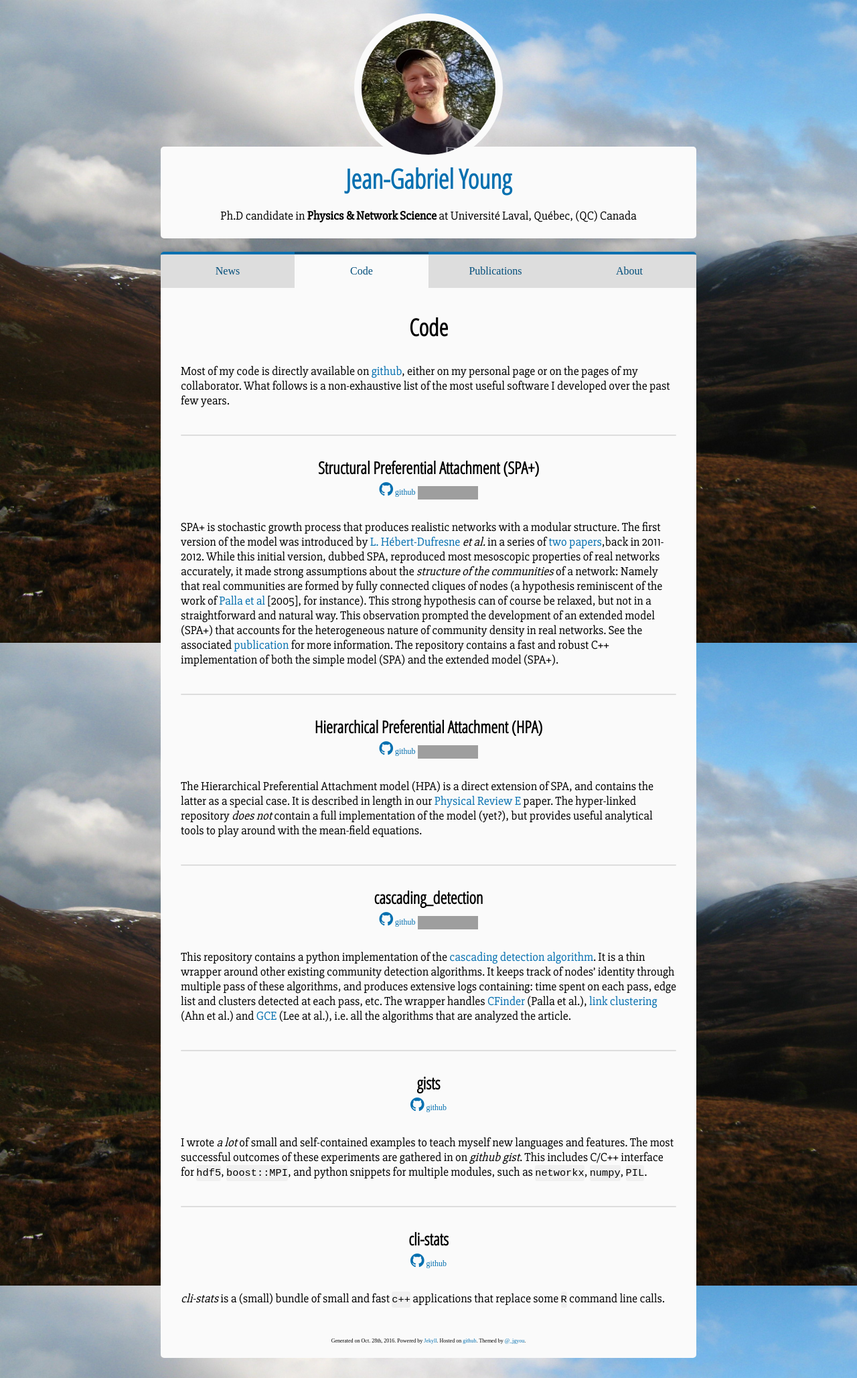
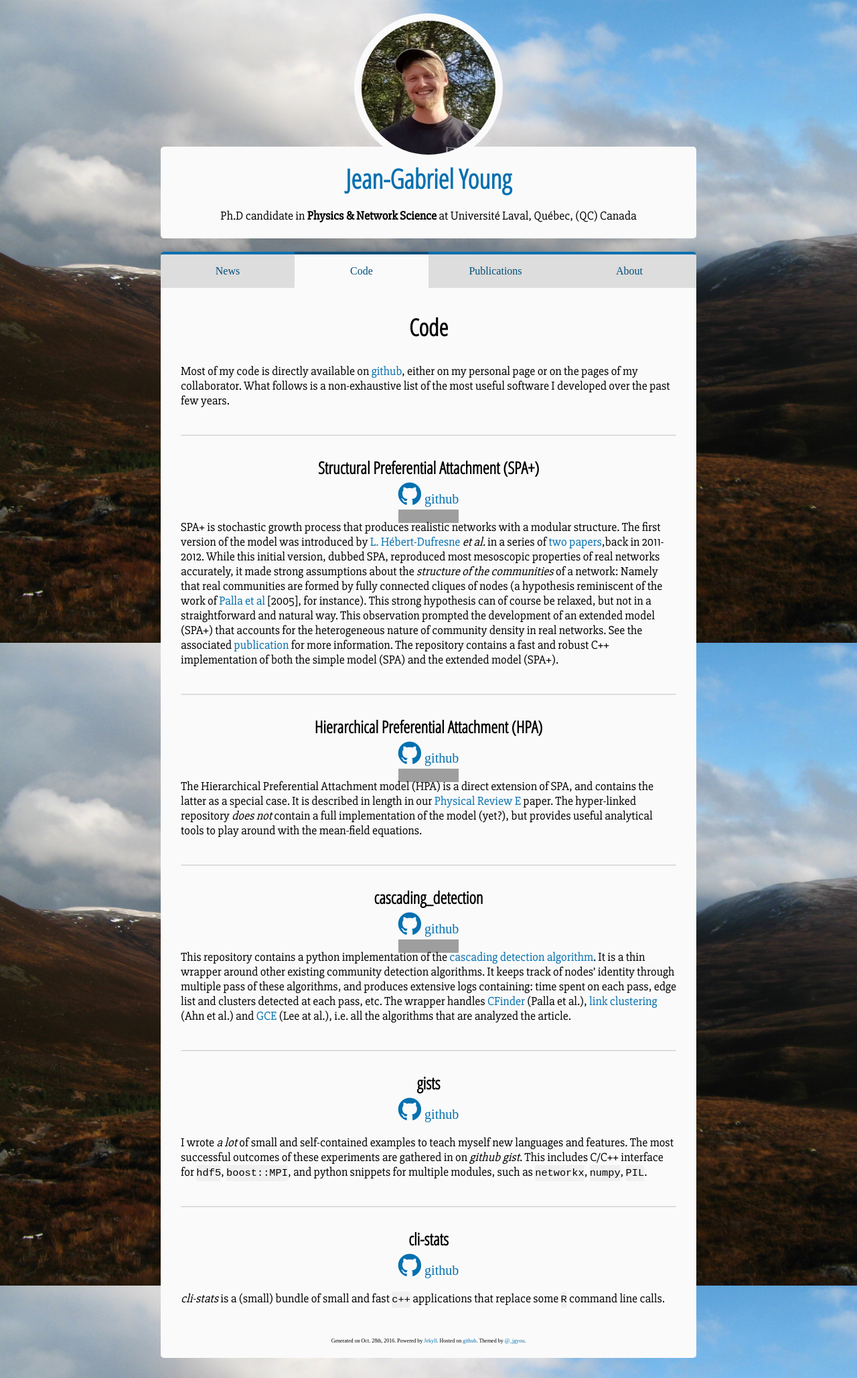
Before and after one commit to jg-you/jg-you.github.io, a Jekyll site: the page built from code.md, in a window 1280 px wide. Shown: the whole page at 67% size. Built offline with Jekyll 4.4.1, drawn with Linux system fonts in a browser that asks for light colours; comment, search, counter and statistics services are not loaded; grey boxes are pictures that could not be loaded.

Commit message:
Code glyphs

```diff
--- a/_config.yml
+++ b/_config.yml
@@ -21,6 +21,7 @@ baseurl: "" # the subpath of your site, e.g. /blog
 url: "http://www.jgyoung.ca" # the base hostname & protocol for your site
 twitter_username: _jgyou
 github_username:  jg-you
+include: ['crm2016']
 
 # Build settings
 markdown: kramdown
--- a/code.md
+++ b/code.md
@@ -13,7 +13,7 @@ What follows is a non-exhaustive list of the most useful software I developed ov
 ### Structural Preferential Attachment (SPA+)
 
 <div class="code-links">
-<a href="https://github.com/spa-networks/spa/"><i class="fa fa-github fa-2x" aria-hidden="true"></i> github</a>
+<a href="https://github.com/spa-networks/spa/"><i class="fa fa-github fa-2x" aria-hidden="true"></i> github</a><br/>
 <a href="http://dx.doi.org/10.5281/zenodo.47775"><img src="https://zenodo.org/badge/doi/10.5281/zenodo.47775.svg" alt="10.5281/zenodo.47775"></a>
 </div>
 
@@ -31,7 +31,7 @@ The repository contains a fast and robust C++ implementation of both the simple
 
 ### Hierarchical Preferential Attachment (HPA)
 <div class="code-links">
-<a href="https://github.com/spa-networks/hpa/"><i class="fa fa-github fa-2x" aria-hidden="true"></i> github</a>
+<a href="https://github.com/spa-networks/hpa/"><i class="fa fa-github fa-2x" aria-hidden="true"></i> github</a><br/>
 <a href="http://dx.doi.org/10.5281/zenodo.47369"><img src="https://zenodo.org/badge/doi/10.5281/zenodo.47369.svg" alt="10.5281/zenodo.47369"></a>
 </div>
 The Hierarchical Preferential Attachment model (HPA) is a direct extension of SPA, and contains the latter as a special case.
@@ -43,7 +43,7 @@ The hyper-linked repository _does not_ contain a full implementation of the mode
 ### cascading_detection
 
 <div class="code-links">
-<a href="https://github.com/jg-you/cascading_detection"><i class="fa fa-github fa-2x" aria-hidden="true"></i> github</a>
+<a href="https://github.com/jg-you/cascading_detection"><i class="fa fa-github fa-2x" aria-hidden="true"></i> github</a><br/>
 <a href="http://dx.doi.org/10.5281/zenodo.31510" ><img src="https://zenodo.org/badge/doi/10.5281/zenodo.31510.svg" alt="10.5281/zenodo.31510"></a>
 </div>
 
--- a/css/main.scss
+++ b/css/main.scss
@@ -117,7 +117,7 @@ html {
     }
     div.code-links {
         margin: auto;
-        font-size: 12px;
+        font-size: 20px;
         height: 40px;
     }
     img {
```
